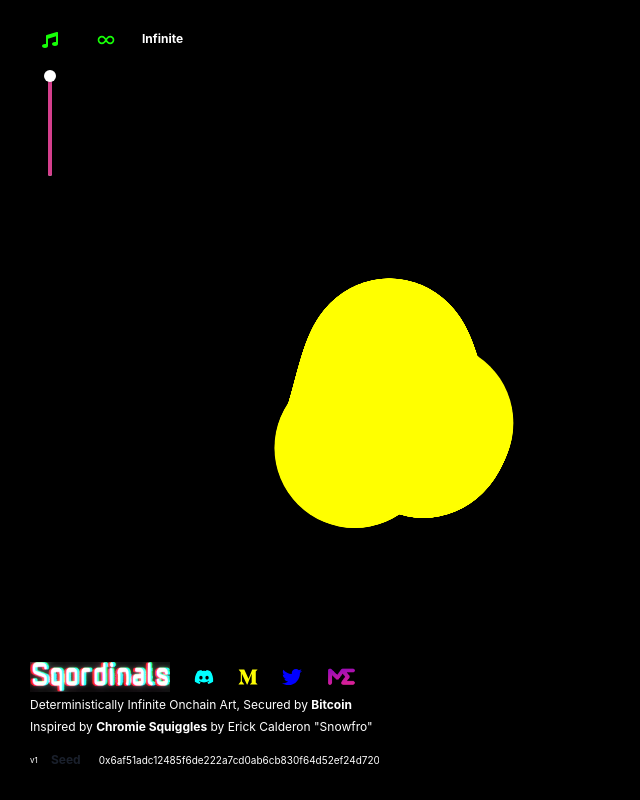
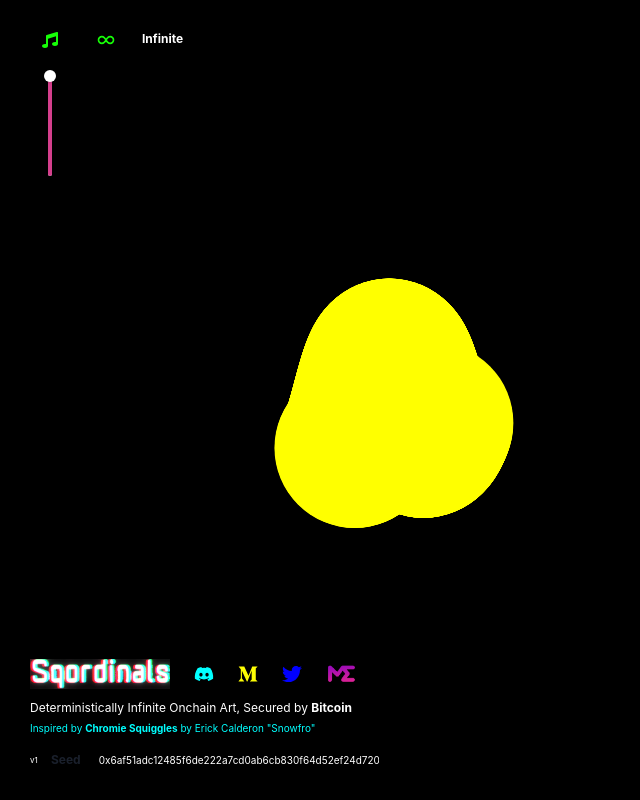
Before and after one commit to bpeters/sqordinals-web, a React (Create React App) app: page / in a window 1280 px wide. Shown: the whole page, without its empty margins (0-640 px from the left). Built offline with nearby package versions, Linux system fonts and the light colour scheme.

Commit message:
update tag

```diff
--- a/src/App.tsx
+++ b/src/App.tsx
@@ -192,6 +192,7 @@ const Home = () => {
           <HStack
             spacing={4}
             paddingLeft={'10px'}
+            paddingTop={'6px'}
           >
             <Text fontSize={'12px'}>
               Deterministically Infinite Onchain Art, Secured by <b>Bitcoin</b>
@@ -206,7 +207,10 @@ const Home = () => {
             }}
             onClick={() => openInNewTab('https://www.squiggledao.com/learn')}
           >
-            <Text fontSize={'12px'}>
+            <Text
+              fontSize={'10px'}
+              color={'#01FFFF'}
+            >
               Inspired by <b>Chromie Squiggles</b> by Erick Calderon "Snowfro"
             </Text>
           </HStack>
```
